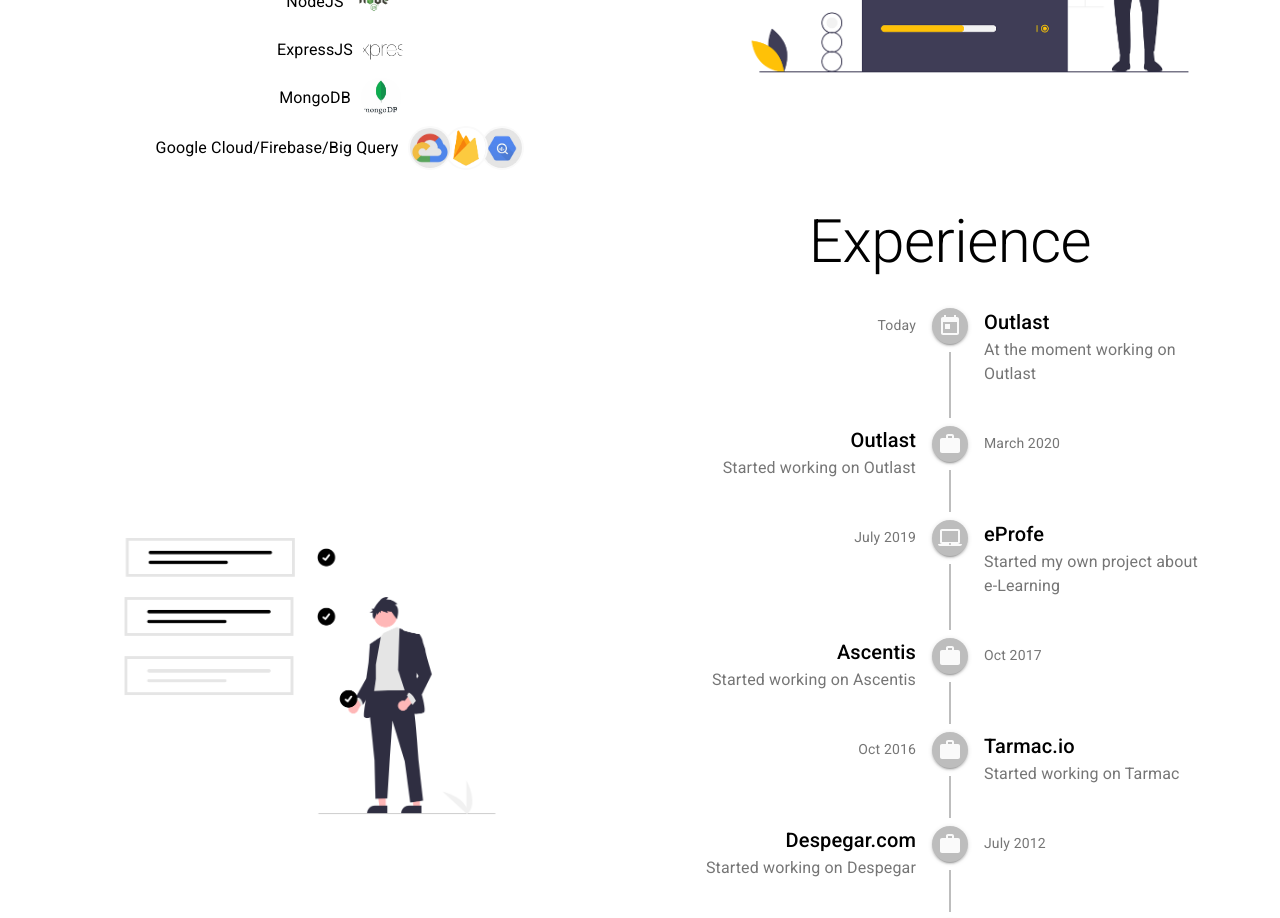
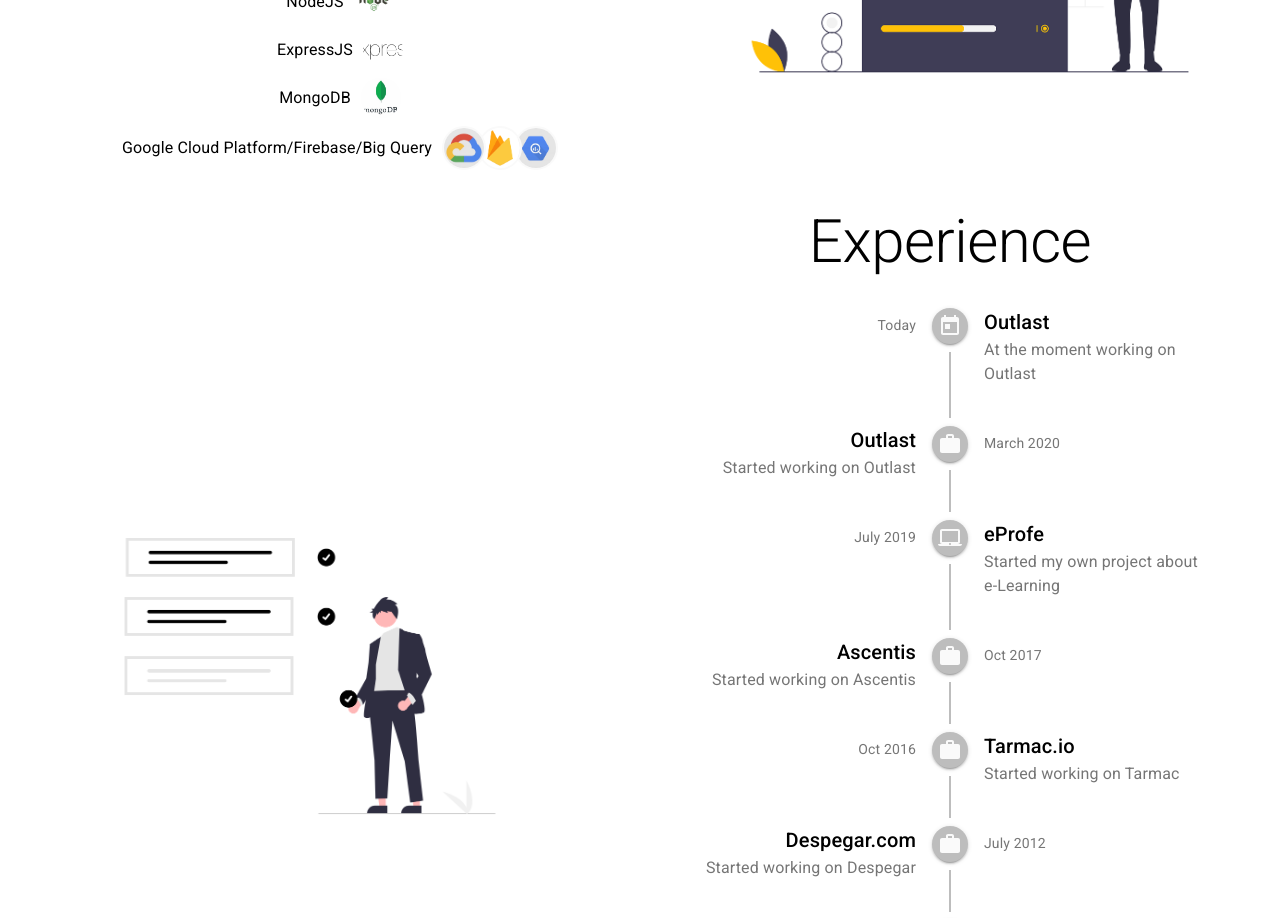
Before and after one commit to agusgar/me, a React (Create React App) app: page / in a window 1280 px wide. Shown: the part 1520-2438 px from the top of the page. Built offline with nearby package versions, Linux system fonts and the light colour scheme.

Commit message:
Update GCP name

```diff
--- a/src/components/Home/Skills.js
+++ b/src/components/Home/Skills.js
@@ -82,7 +82,7 @@
     { label: "ExpressJS", imgs: ["skill-express.png"] },
     { label: "MongoDB", imgs: ["skill-mongodb.jpg"] },
     {
-      label: "Google Cloud/Firebase/Big Query",
+      label: "Google Cloud Platform/Firebase/Big Query",
       imgs: [
         "skill-googlecloud.jpg",
         "skill-firebase.png",
```
